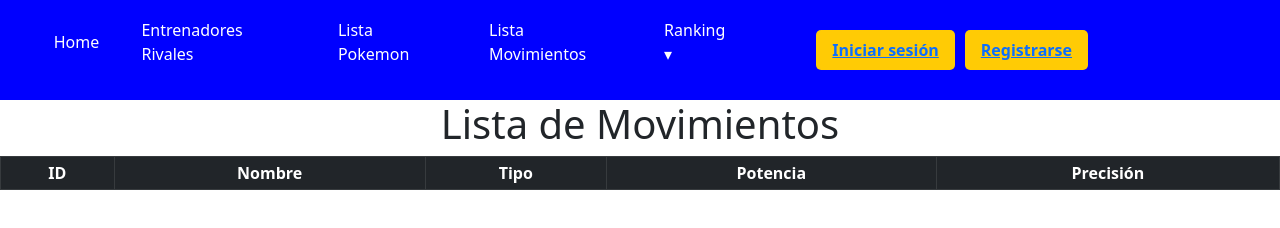
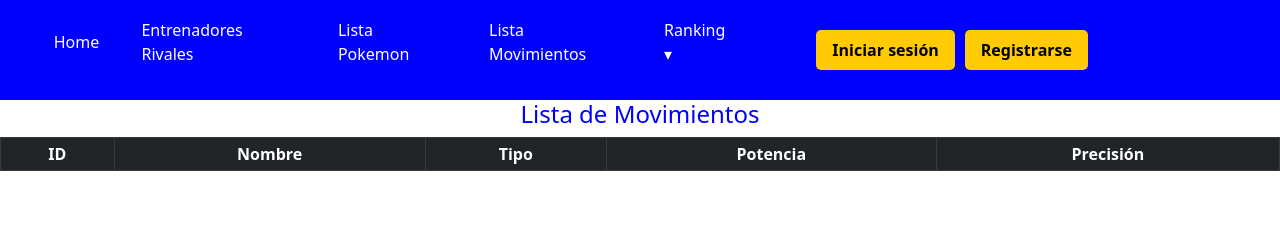
Before and after one commit to pabloperezaw/PokemonLigaCapeones, a plain HTML site: page Public/Guia/ListaMovimientos/index.html in a window 1280 px wide. Drawn offline with nearby package versions, Linux system fonts and the light colour scheme; no server answers.

Commit message:
commit css

```diff
--- a/Css/guia.css
+++ b/Css/guia.css
@@ -1,11 +1,27 @@
-body {
-    font-family: Arial, sans-serif;
-    background-color: #f2f2f2;
-    text-align: center;
-    padding-top: 50px;
+
+*{
+    margin: 0;
+    padding: 0;
+    box-sizing: border-box;
 }
 
-.container {
+body {
+    margin: 0;
+    padding: 0;
+    font-family: 'Arial', sans-serif;
+    background-image: url(../Media/Imagenes/background.png);
+    background-repeat: no-repeat;
+    background-size: cover;
+    color: #fff;
+    /* display: flex; */
+    flex-direction: column;
+    align-items: center;
+    justify-content: center;
+    /* height: 100vh; */
+    text-align: center;
+}
+
+.contenedor {
     background-color: #fff;
     padding: 40px;
     border-radius: 12px;
@@ -14,17 +30,133 @@ body {
     box-shadow: 0 0 10px rgba(0, 0, 0, 0.1);
 }
 
-nav a {
-    display: inline-block;
-    margin: 10px 20px;
-    padding: 12px 24px;
-    background-color: red;
+
+nav {
+    position: relative; /* o fixed si quieres que esté siempre arriba */
+    top: 0;
+    left: 0;
+    width: 100%;
+    height: 100px;
+    background-color: blue;
+    display: flex;              /* Activamos Flexbox */
+    align-items: center;        /* Centra verticalmente */
+    justify-content: left;    /* Centra horizontalmente */
+    z-index: 999;
+    margin-bottom: 3%;
+}
+
+
+ul {
+    align-items: center;
+    list-style: none;
+    padding: 0;
+    margin: 0;
+    background-color: blue;
+    display: flex;
+    flex-wrap: wrap;
+}
+
+ul > li {
+    position: relative;
+}
+
+ul > li > a {
+    display: block;
+    padding: 14px 20px;
     color: white;
     text-decoration: none;
-    border-radius: 8px;
+    margin-left: 2%;
+}
+
+ul > li > a:hover {
+    background-color: purple;
+}
+
+/* Submenú oculto por defecto */
+.submen {
+    display: none;
+    position: absolute;
+    top: 100%;
+    left: 0;
+    background-color: blue;
+    padding: 0;
+    margin: 0;
+    min-width: 180px;
+    z-index: 1000;
+}
+
+.submen li a {
+    padding: 10px 15px;
+    color: white;
+    display: block;
+    text-decoration: none;
+}
+
+.submen li a:hover {
+    background-color: purple;
+}
+
+/* Mostrar submenú cuando se activa la clase .active */
+.menuDesplegar.active .submen {
+    display: block;
+}
+
+.contenedor {
+    background-color: #fff;
+    padding: 30px;
+    border-radius: 10px;
+    box-shadow: 0 0 15px rgba(0, 0, 0, 0.1);
+    text-align: center;
+    max-width: 400px;
+    width: 90%;
+}
+
+.contenedor h1 {
+      margin-bottom: 10px;
+      color: #333;
+}
+
+.contenedor p {
+      margin-bottom: 20px;
+      color: #555;
+}
+
+.contenedor a {
+      display: block;
+      background-color: #e74c3c;
+      color: white;
+      text-decoration: none;
+      padding: 12px;
+      margin: 10px 0;
+      border: 2px solid #c0392b;
+      border-radius: 8px;
+      transition: background-color 0.3s ease, transform 0.2s ease;
+      font-weight: bold;
+}
+
+.sesiones {
+    position: absolute;
+    right: 15%;
+    display: flex;
+    gap: 10px;
+}
+
+.boton {
+    padding: 8px 16px;
+    background-color: #ffcb05;
+    border: none;
+    border-radius: 5px;
+    color: #000;
+    font-weight: bold;
+    cursor: pointer;
     transition: background-color 0.3s;
 }
 
-nav a:hover {
-    background-color: blueviolet;
+.boton a {
+    text-decoration: none;
+    color: inherit;
 }
+
+.boton a:visited {
+    color: inherit;
+}
--- a/Css/home.css
+++ b/Css/home.css
@@ -157,3 +157,12 @@ ul > li > a:hover {
 .boton:hover {
     background-color: #fff176;
 }
+
+.boton a {
+    text-decoration: none;
+    color: inherit;
+}
+
+.boton a:visited {
+    color: inherit;
+}
--- a/Css/juegoNivel1.css
+++ b/Css/juegoNivel1.css
@@ -175,3 +175,16 @@ ul > li > a:hover {
 .boton:hover {
     background-color: #fff176;
 }
+
+#temporizador{
+    margin-left: 10%;
+}
+
+.boton a {
+    text-decoration: none;
+    color: inherit;
+}
+
+.boton a:visited {
+    color: inherit;
+}
--- a/Css/juegoNivel2.css
+++ b/Css/juegoNivel2.css
@@ -167,3 +167,16 @@ ul > li > a:hover {
 .boton:hover {
     background-color: #fff176;
 }
+
+#temporizador{
+    margin-left: 10%;
+}
+
+.boton a {
+    text-decoration: none;
+    color: inherit;
+}
+
+.boton a:visited {
+    color: inherit;
+}
--- a/Css/juegoNivel3.css
+++ b/Css/juegoNivel3.css
@@ -167,3 +167,16 @@ ul > li > a:hover {
 .boton:hover {
     background-color: #fff176;
 }
+
+#temporizador{
+    margin-left: 10%;
+}
+
+.boton a {
+    text-decoration: none;
+    color: inherit;
+}
+
+.boton a:visited {
+    color: inherit;
+}
--- a/Css/juegoNivel4.css
+++ b/Css/juegoNivel4.css
@@ -167,3 +167,16 @@ ul > li > a:hover {
 .boton:hover {
     background-color: #fff176;
 }
+
+#temporizador{
+    margin-left: 10%;
+}
+
+.boton a {
+    text-decoration: none;
+    color: inherit;
+}
+
+.boton a:visited {
+    color: inherit;
+}
--- a/Css/juegoNivel5.css
+++ b/Css/juegoNivel5.css
@@ -167,3 +167,16 @@ ul > li > a:hover {
 .boton:hover {
     background-color: #fff176;
 }
+
+#temporizador{
+    margin-left: 10%;
+}
+
+.boton a {
+    text-decoration: none;
+    color: inherit;
+}
+
+.boton a:visited {
+    color: inherit;
+}
--- a/Css/login.css
+++ b/Css/login.css
@@ -135,3 +135,12 @@ article{
     cursor: pointer;
     transition: background-color 0.3s;
 }
+
+.boton a {
+    text-decoration: none;
+    color: inherit;
+}
+
+.boton a:visited {
+    color: inherit;
+}
--- a/Css/moveset.css
+++ b/Css/moveset.css
@@ -20,7 +20,8 @@ th {
 
 h1{
     text-align: center;
-    color: blue;
+    color: blue !important;
+    font-size: 1.5rem !important;
 }
 
 
@@ -114,3 +115,12 @@ ul > li > a:hover {
 .boton:hover {
     background-color: #fff176;
 }
+
+.boton a {
+    text-decoration: none;
+    color: inherit;
+}
+
+.boton a:visited {
+    color: inherit;
+}
--- a/Css/niveles.css
+++ b/Css/niveles.css
@@ -8,7 +8,7 @@ body {
     margin: 0;
     padding: 0;
     font-family: 'Arial', sans-serif;
-    background-image: url(../Imagenhome/background.png);
+    /* background-image: url(../Media/Imagenes/background.png); */
     background-repeat: no-repeat;
     background-size: cover;
     color: #fff;
@@ -21,12 +21,9 @@ body {
 }
 
 h1 {
-    font-size: 3rem;
-    margin-bottom: 1rem;
-    text-shadow: 2px 2px #000;
-    margin-bottom: 1%;
-    margin-top: 100px; /* espacio debajo del nav fijo */
-    color: orangered;
+    text-align: center;
+    color: blue !important;
+    font-size: 1.5rem !important;
 }
 
 nav {
@@ -119,3 +116,12 @@ ul > li > a:hover {
 .boton:hover {
     background-color: #fff176;
 }
+
+.boton a {
+    text-decoration: none;
+    color: inherit;
+}
+
+.boton a:visited {
+    color: inherit;
+}
--- a/Css/pokemon.css
+++ b/Css/pokemon.css
@@ -19,7 +19,8 @@ th {
 }
 
 h1{
-    color: blue;
+    color: blue !important;
+    font-size: 1.5rem !important;
     text-align: center;
 }
 
@@ -114,3 +115,12 @@ ul > li > a:hover {
 .boton:hover {
     background-color: #fff176;
 }
+
+.boton a {
+    text-decoration: none;
+    color: inherit;
+}
+
+.boton a:visited {
+    color: inherit;
+}
```
Also changed, not shown: Css/register.css (+9 -0 lines).
